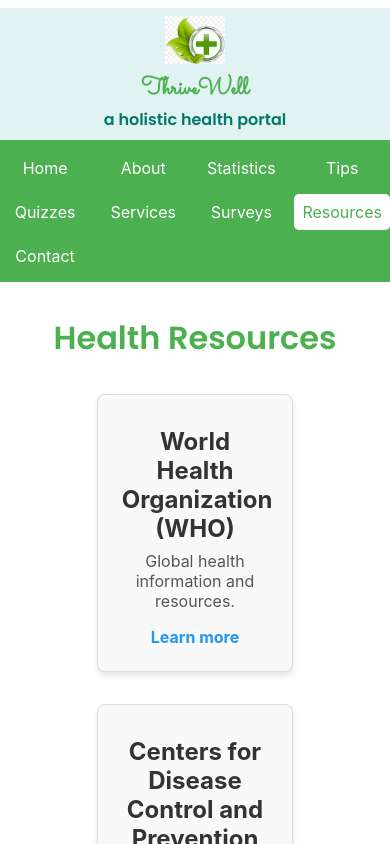
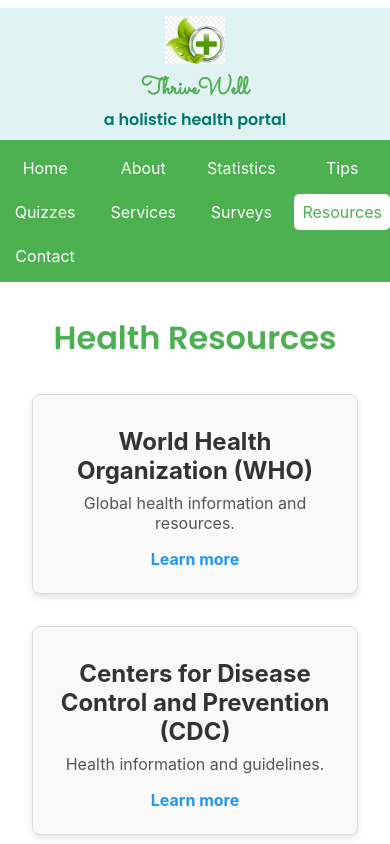
Before and after one commit to ajju-devs/ThriveWell, a React (Create React App) app: page /resources in a window 390 px wide. Shown: the top 844 px of the page. Built offline with nearby package versions, Linux system fonts and the light colour scheme.

Commit message:
Update Resources.css

```diff
--- a/src/components/Resources.css
+++ b/src/components/Resources.css
@@ -21,17 +21,10 @@
   border: 1px solid #ddd;
   border-radius: 8px;
   padding: 1.5rem;
-  width: 45%;
+  width: 100%;
+  max-width: 300px;
   box-shadow: 0 4px 6px rgba(0, 0, 0, 0.1);
   transition: transform 0.3s, box-shadow 0.3s;
-}
-
-.resource-item.left {
-  align-self: flex-start;
-}
-
-.resource-item.right {
-  align-self: flex-end;
 }
 
 .resource-item:hover {
@@ -60,3 +53,10 @@
 .resource-item a:hover {
   text-decoration: underline;
 }
+
+@media (max-width: 768px) {
+  .resource-item {
+    width: 100%;
+    max-width: none;
+  }
+}
```
